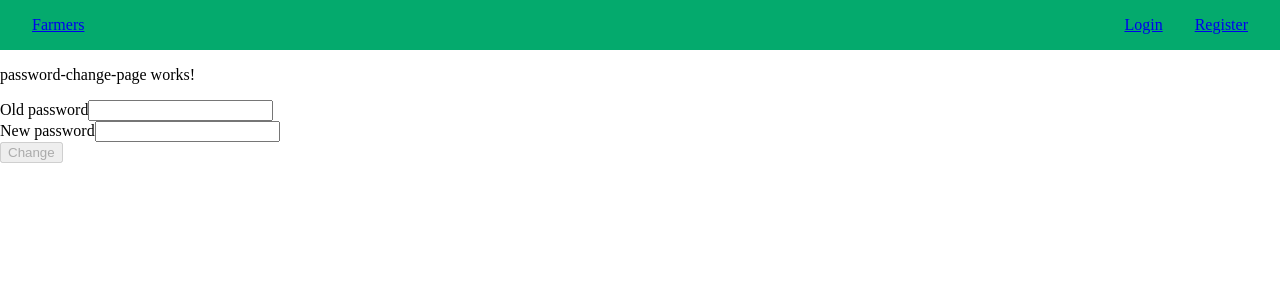
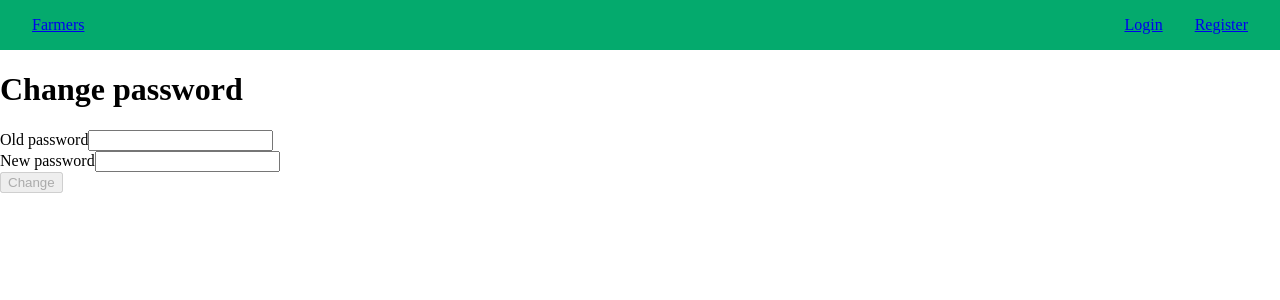
Before and after one commit to Dedda/farme.rs, an Angular app in the folder web/: page /user/pwchange in a window 1280 px wide. Shown: the top 300 px of the page. Built offline with nearby package versions, Linux system fonts and the light colour scheme.

Commit message:
test changing password in browser

```diff
--- a/web/src/app/component/password-change-page/password-change-page.component.html
+++ b/web/src/app/component/password-change-page/password-change-page.component.html
@@ -1,4 +1,4 @@
-<p>password-change-page works!</p>
+<h1>Change password</h1>
 <form (ngSubmit)="changeAction()">
     <div>
         <label for="old_password">Old password</label>
```
Also changed, not shown: 1 other file (tests, documents, lock files or other folders).
